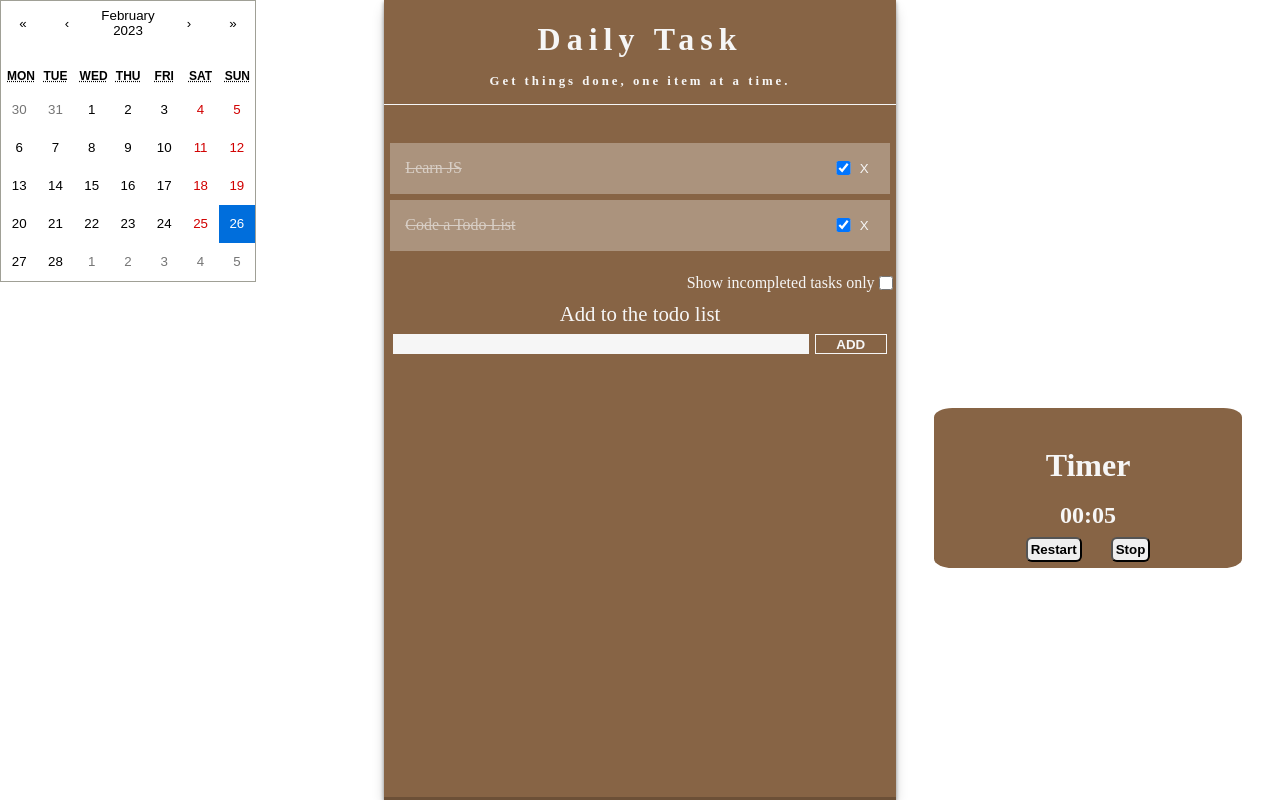
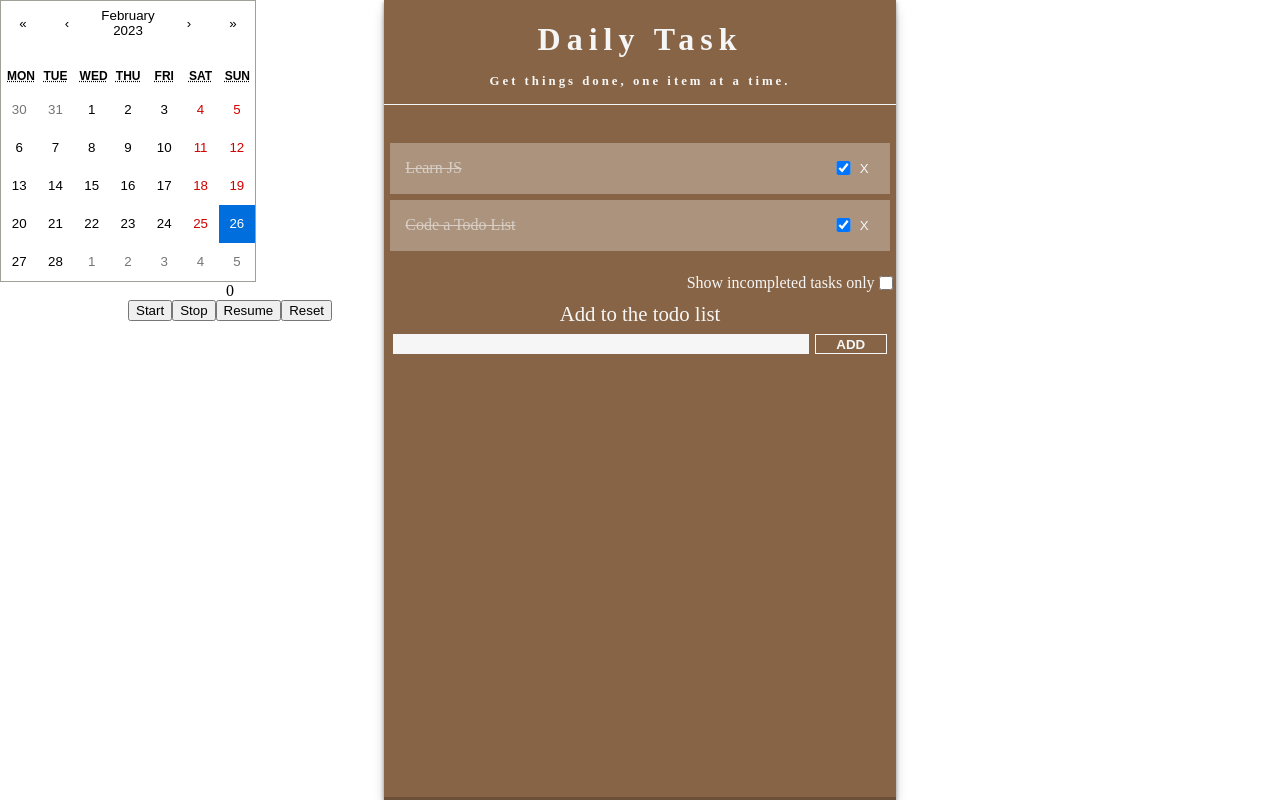
Before and after one commit to Tritintruong114/todo-list-app-notyet, a React (Create React App) app: page / in a window 1280 px wide. Built offline with nearby package versions, Linux system fonts and the light colour scheme.

Commit message:
changing timer

```diff
--- a/src/Timer.js
+++ b/src/Timer.js
@@ -3,57 +3,34 @@ import React, { useState, useEffect } from "react";
 var timer;
 
 const Timer = () => {
-  const [second, setSecond] = useState(0);
-  const [minutes, setMinutes] = useState(0);
+  const [time, setTime] = useState(0);
+  const [timerOn, setTimerOn] = useState(false);
 
   useEffect(() => {
-    //
-    timer = setInterval(() => {
-      setSecond(second + 1);
-      if (second === 59) {
-        setMinutes(minutes + 1);
-        setSecond(0);
-      }
-    }, 1000);
-    return () => {
-      clearInterval(timer);
-    };
-  });
+    let interval = null;
 
-  const restart = () => {
-    setSecond(0);
-    setMinutes(0);
-  };
+    if (timerOn) {
+      interval = setInterval(() => {
+        setTime((prevTime) => prevTime + 10);
+      }, 10);
+    } else {
+      clearInterval(interval);
+    }
 
-  const stop = () => {
-    clearInterval(timer);
-  };
-
-  // const start = () => {};
+    return () => clearInterval(interval);
+  }, [timerOn]);
+  //useEffect to run a timerOn value changing.
 
   return (
-    // <div className="timer">
-    <div className="timer_main">
-      <div className="timer_container">
-        <h1 className="timer_title">Timer</h1>
-        <h2 className="timer_counter">
-          {minutes < 10 ? "0" + minutes : minutes}:
-          {second < 10 ? "0" + second : second}
-        </h2>
-        <div className="buttonContainer">
-          <button className="restart" onClick={restart}>
-            Restart
-          </button>
-          <button className="stop" onClick={stop}>
-            Stop
-          </button>
-          {/* <button className="stop" onClick={start}>
-            Start
-          </button> */}
-        </div>
+    <div className="timerContainer">
+      <div>{time}</div>
+      <div>
+        <button onClick={() => setTimerOn(true)}>Start</button>
+        <button onClick={() => setTimerOn(false)}>Stop</button>
+        <button onClick={() => setTimerOn(true)}>Resume</button>
+        <button onClick={() => setTime(0)}>Reset</button>
       </div>
     </div>
-    // </div>
   );
 };
 
--- a/src/timer.css
+++ b/src/timer.css
@@ -5,54 +5,11 @@
   --background-color: #876445;
   --background-task-color: rgba(255, 255, 255, 0.3);
 }
-.timer_container{
-  display: flex;
-  justify-content: space-between;
-  align-items: center;
-  width: 24%;
-  position: absolute;
-  right: 3%;
-  background-color: var(--background-color);
-  color: var(--white-color);
-  flex-direction: column;
-  height: 20%;
-  border-radius: 6%;
-  top: 51%;
-  /* right: 100%; */
-}
 
 
-
-.buttonContainer{
-  display: flex;
-  justify-content: space-around;
+.timerContainer{
+  /* display: flex; */
   position: absolute;
-  bottom: 6px;
-  width: 50%;
+  /* right:; */
+  left: 10%;
 }
-.buttonContainer button:hover{
-    background-color: var(--background-color);
-  }
-.buttonContainer button {
-  /* border: 1; */
-  /* border-color: red; */
-  /* color: var(--black-color, 1); */
-  opacity: 100%;
-  font-weight: bold;
-  padding: 3px;
-  border-radius: 6px;
-  cursor: pointer;
-  /* background-color:  */
-}
-
-.timer_title{
-  display: flex;
-  position: absolute;
-  bottom: 39%;
-}
-
-.timer_counter{
-  display: flex;
-  position: absolute;
-  bottom: 12%;
-}
```
